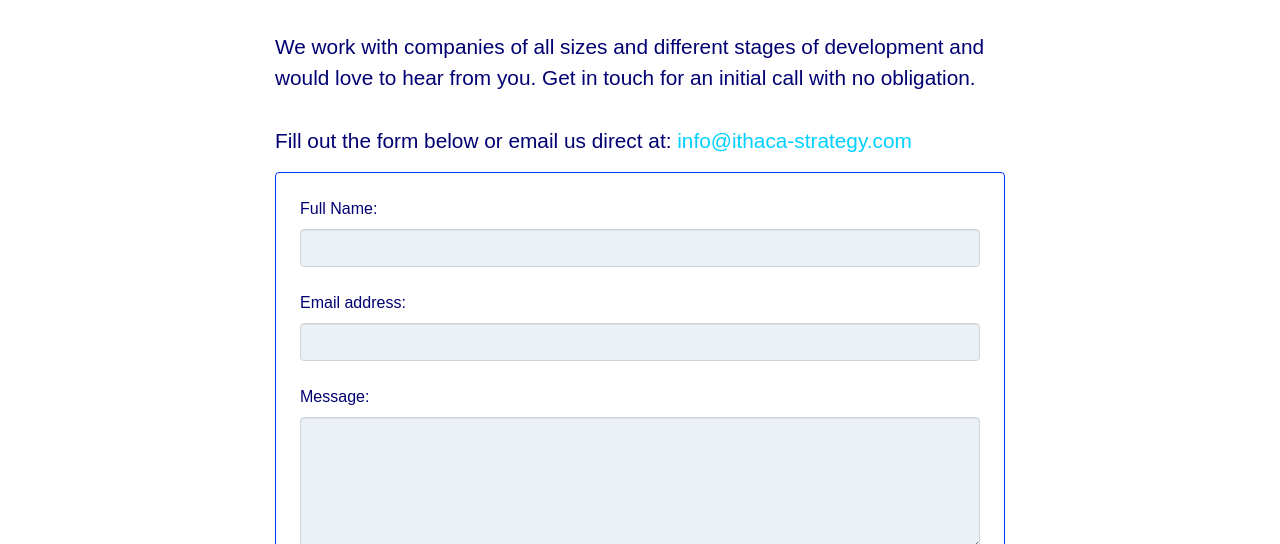
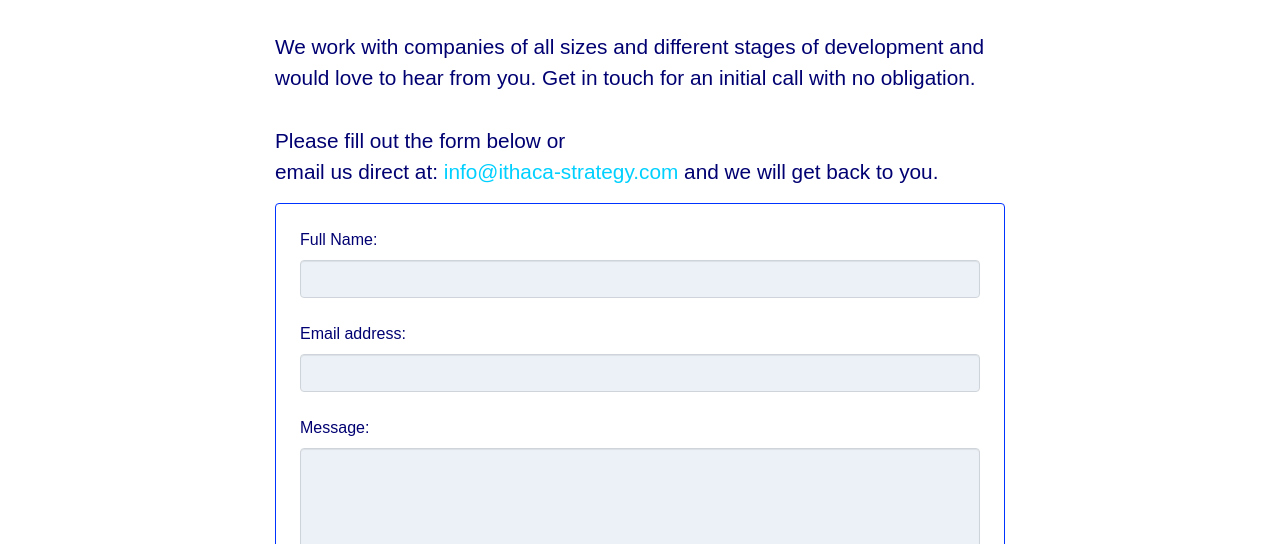
Before and after one commit to mcnamaraneil-oss/Ithaca, a plain HTML site: page contact.html in a window 1280 px wide. Shown: the part 256-800 px from the top of the page. Drawn offline with nearby package versions, Linux system fonts and the light colour scheme.

Commit message:
updated contact form

```diff
--- a/contact.html
+++ b/contact.html
@@ -34,7 +34,7 @@
       <div class="row justify-content-center pb-4">
         <div class="col-md-8">
           <h2 class="mb-4 text-headers">Contact Us</h2>
-          <p class="lead">We work with companies of all sizes and different stages of development and would love to hear from you. Get in touch for an initial call with no obligation.<br><br>Fill out the form below or email us direct at: <a href="mailto:info@ithaca-strategy.com" target="_blank">info@ithaca-strategy.com</a></p>
+          <p class="lead">We work with companies of all sizes and different stages of development and would love to hear from you. Get in touch for an initial call with no obligation.<br><br>Please fill out the form below or&nbsp;<br>email us direct at: <a href="mailto:info@ithaca-strategy.com" target="_blank">info@ithaca-strategy.com</a>&nbsp;and we will get back to you.</p>
           <form method="POST" id="form" class="border rounded p-3 border-primary">
             <input type="hidden" name="access_key" value="a9c57cb7-69ca-40df-a11c-313cff0a3e1e">
             <div class="mb-3">
```
